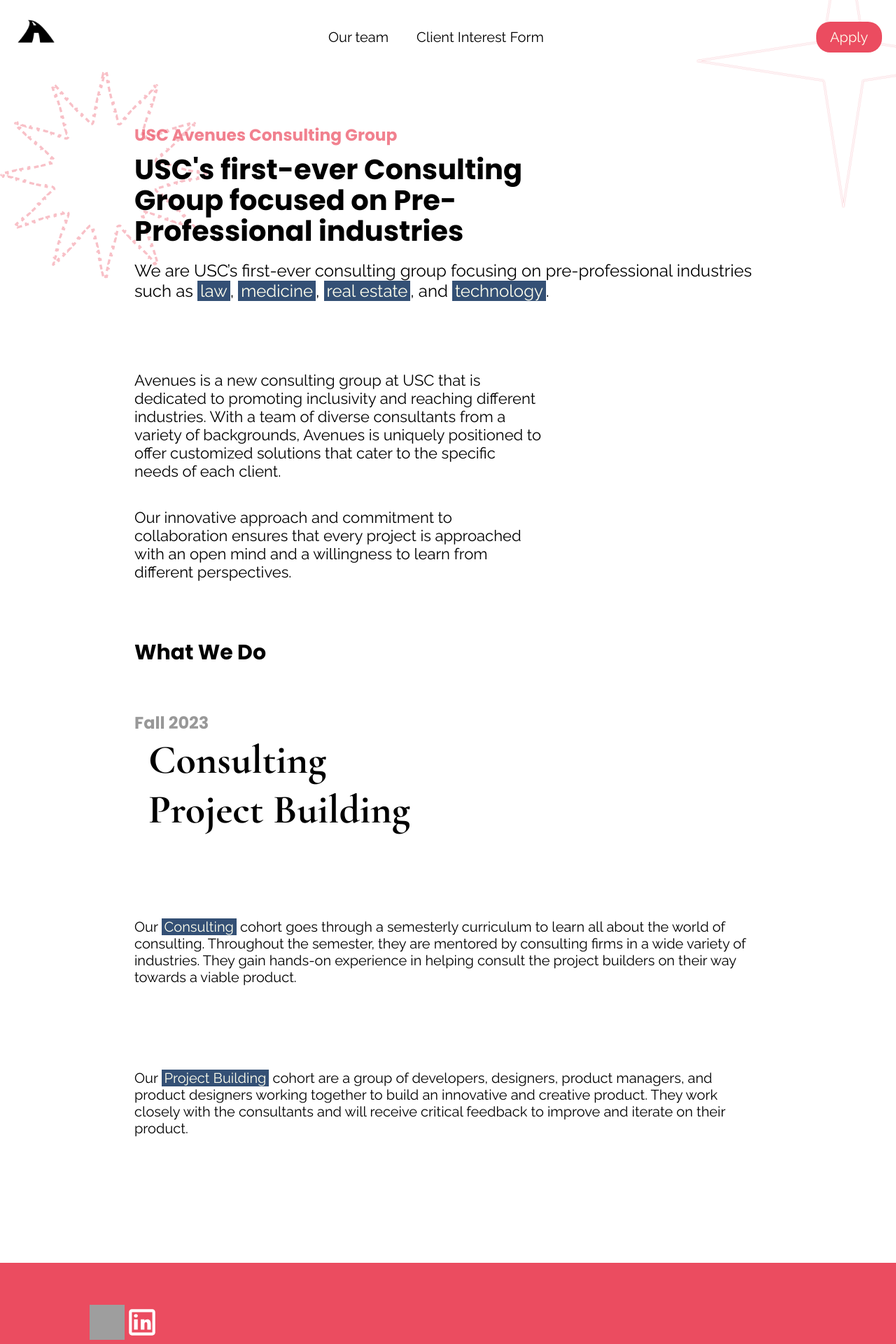
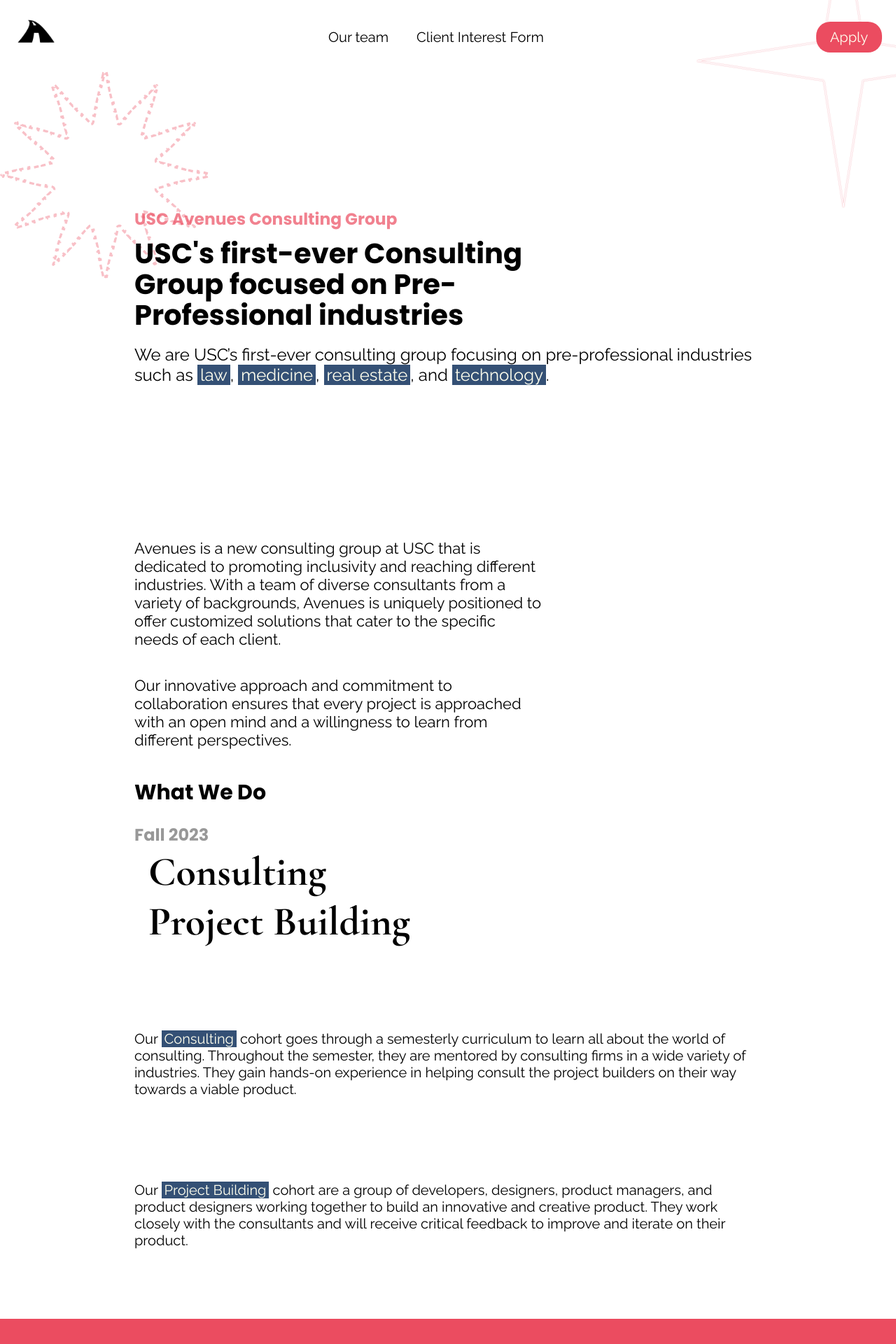
Before and after one commit to uscavenues/site, a Next.js app: page / in a window 1280 px wide. Shown: the top 1920 px of the page at 70% size. Built offline with nearby package versions, Linux system fonts and the light colour scheme; grey boxes are pictures that could not be loaded.

Commit message:
feat: hero section look

```diff
--- a/app/Hero.module.css
+++ b/app/Hero.module.css
@@ -1,5 +1,5 @@
 .heroSection {
-  padding: 3rem 0;
+  padding: 9rem 0;
 }
 
 .subText {
--- a/app/WhatWeDo.module.css
+++ b/app/WhatWeDo.module.css
@@ -1,9 +1,9 @@
 .whatSection {
-  padding: 3rem 0;
+  padding: 1rem 0;
 }
 
 .whatContent {
-  padding: 3rem 0;
+  padding: 1rem 0;
 }
 
 .cohorts {
```
